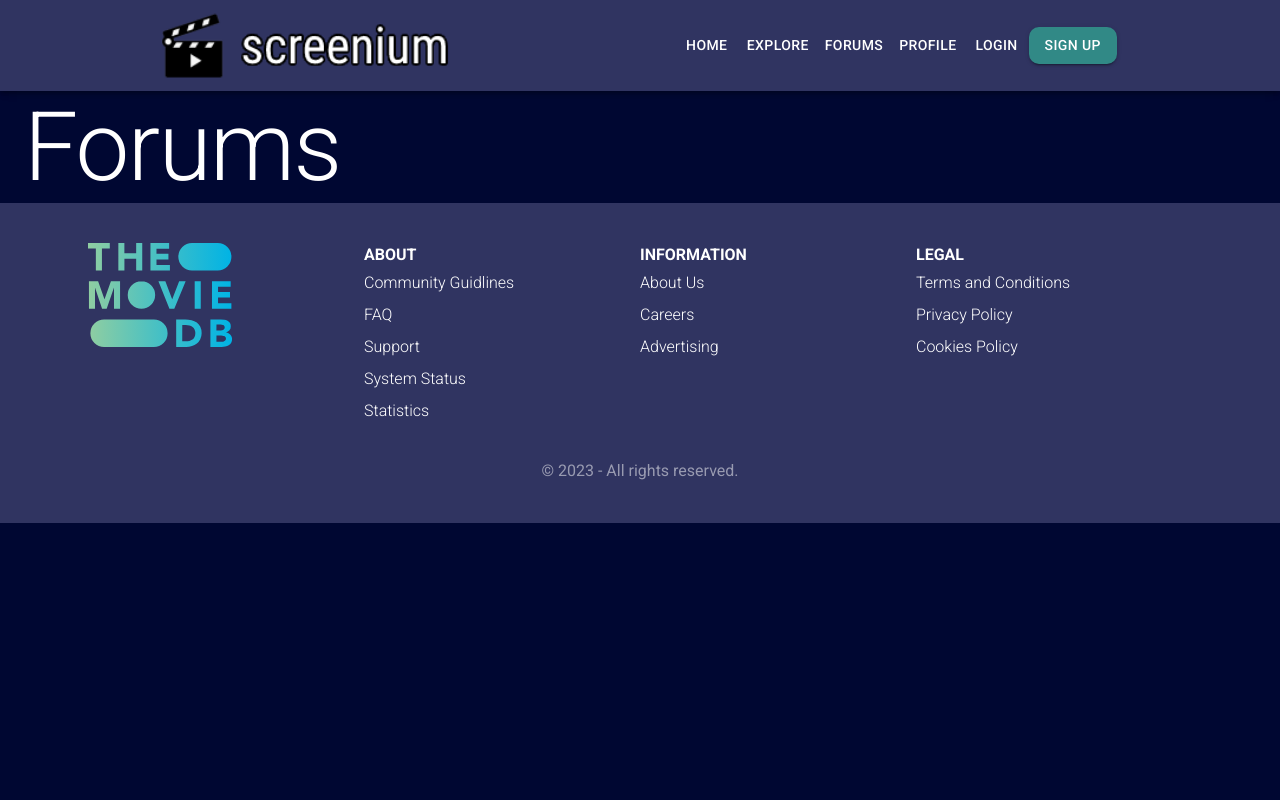
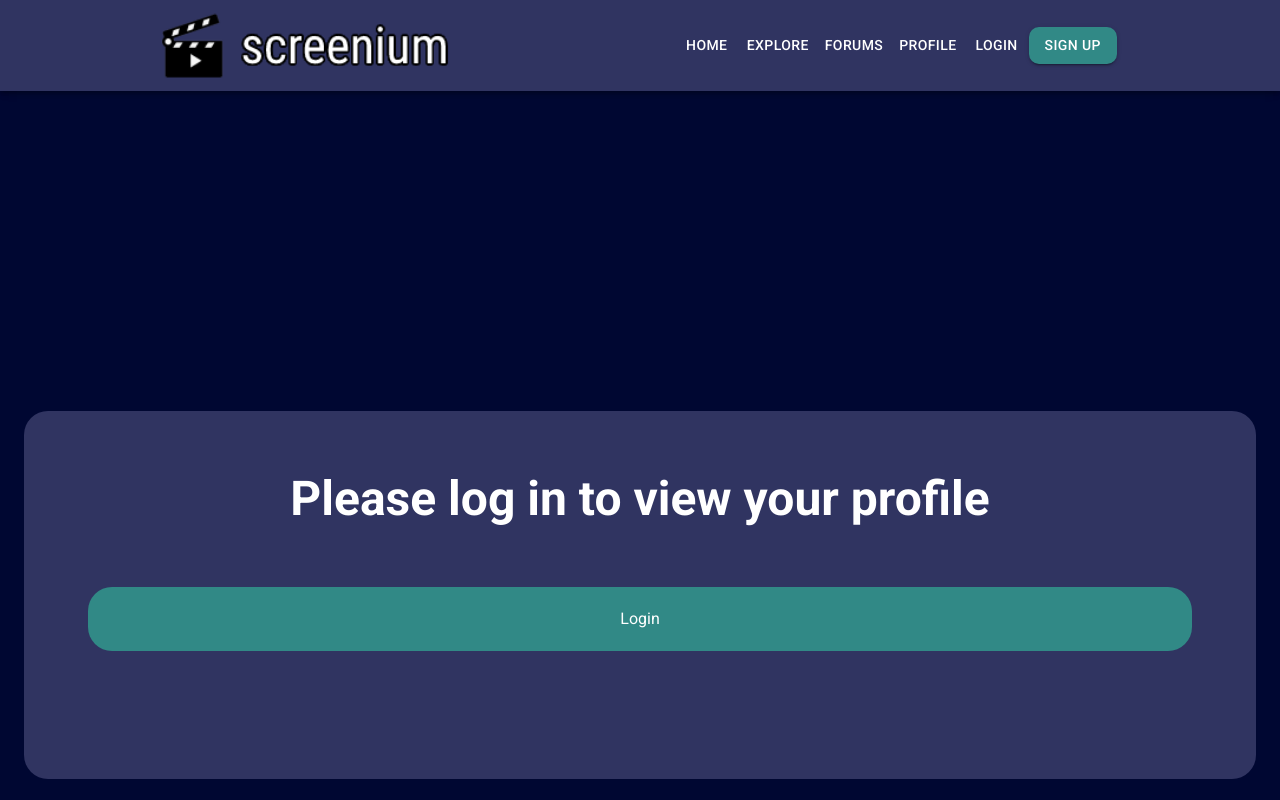
Before and after one commit to humaiyun/screenium, a React (Create React App) app in the folder client/: page /forums in a window 1280 px wide. Shown: the top 800 px of the page. Built offline with nearby package versions, Linux system fonts and the light colour scheme; no server answers; the HTML template or start-up script is replaced by a standard one.

Commit message:
complete forums page

```diff
--- a/client/src/components/Forums/Forums.js
+++ b/client/src/components/Forums/Forums.js
@@ -1,9 +1,79 @@
-import React from "react";
+import React, { useEffect, useState } from "react";
 import { Typography } from "@mui/material";
+import { Link, useNavigate } from "react-router-dom";
 
 const Forums = () => {
-  // TODO: Add conditional rendering if user is NOT logged in, then display an error component
-  return <Typography variant="h1">Forums</Typography>;
+  const [user, setUser] = useState(JSON.parse(localStorage.getItem("profile")));
+  const [userType, setUserType] = useState("user");
+
+  const [isLoggedIn, setIsLoggedIn] = useState(false);
+  const navigate = useNavigate();
+  useEffect(() => {
+    setUserType(user?.userType);
+    if (user && user?.token) {
+      setIsLoggedIn(true);
+    }
+  }, []);
+  return (
+    <div>
+      {!isLoggedIn ? (
+        <div className="bg-[#303461] p-16 my-80 rounded-3xl">
+          <h1 className="text-center text-5xl font-bold">
+            Please log in to view your profile
+          </h1>
+          <button
+            onClick={() => navigate("/login")}
+            className="my-16 w-full p-5 bg-main-primary rounded-3xl hover:scale-105 active:scale-95 transition duration-300"
+          >
+            Login
+          </button>
+        </div>
+      ) : (
+        <div>
+          {!isLoggedIn ? (
+            <div className="bg-[#303461] p-16 my-80 rounded-3xl">
+              <h1 className="text-center text-5xl font-bold">
+                Please log in to view your profile
+              </h1>
+              <button
+                onClick={() => navigate("/login")}
+                className="my-16 w-full p-5 bg-main-primary rounded-3xl hover:scale-105 active:scale-95 transition duration-300"
+              >
+                Login
+              </button>
+            </div>
+          ) : (
+            <div className="p-10 bg-[#303461] m-44 mx-32 rounded-3xl justify-center items-center">
+              <div className="grid grid-cols-2 gap-10">
+                <Link to="/forums/movie">
+                  <div className="bg-main-background p-10 rounded-lg border border-1 border-white hover:scale-105 active:scale-100 transition duration-300 text-center cursor-pointer min-h-[300px]">
+                    <h1 className="text-6xl">Movie Discussions</h1>
+                    <img
+                      src="https://i.imgur.com/H4Az6Xz.png"
+                      alt="movie"
+                      className="pointer-events-none py-10"
+                      height="50"
+                    />
+                  </div>
+                </Link>
+                <Link to="/forums/tv">
+                  <div className="bg-main-background p-10 rounded-lg border border-1 border-white hover:scale-105 active:scale-100 transition duration-300 text-center cursor-pointer min-h-[300px]">
+                    <h1 className="text-6xl">TV Show Discussions</h1>
+                    <img
+                      src="https://i.imgur.com/lmd10On.png"
+                      alt="tv"
+                      className="pointer-events-none py-10"
+                      height="50"
+                    />
+                  </div>
+                </Link>
+              </div>
+            </div>
+          )}
+        </div>
+      )}
+    </div>
+  );
 };
 
 export default Forums;
```
